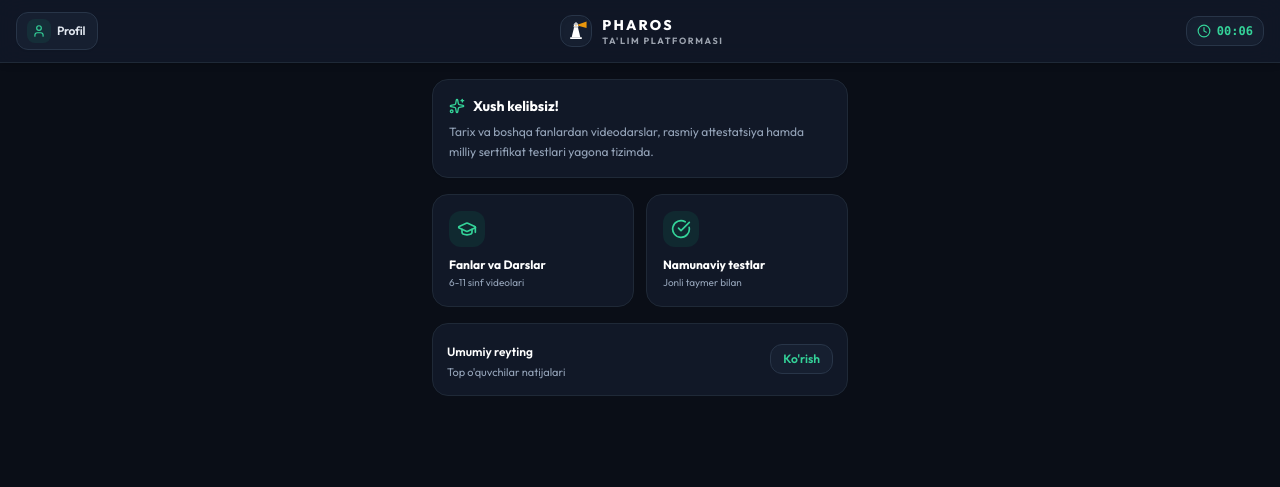
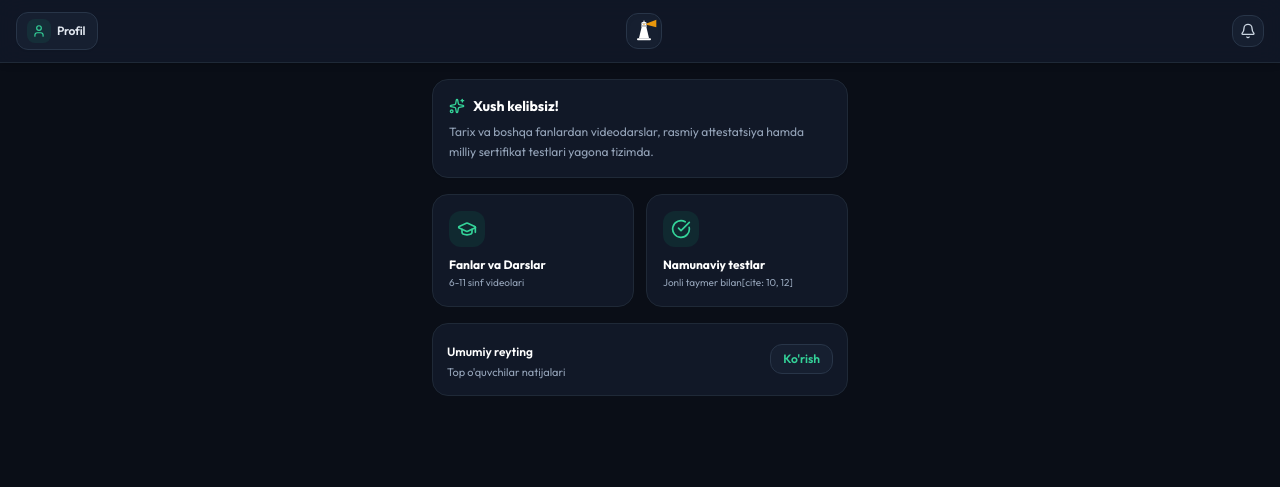
Before and after one commit to Jahongir888/TARIX_bot, a FastAPI app: page / in a window 1280 px wide. Shown: the top 487 px of the page. Run offline with FastAPI, Linux system fonts and the light colour scheme; some libraries are stand-ins or nearby versions.

Commit message:
clean header logo and add notification bell

```diff
--- a/web/templates/index.html
+++ b/web/templates/index.html
@@ -3,7 +3,7 @@
 <head>
     <meta charset="UTF-8">
     <meta name="viewport" content="width=device-width, initial-scale=1.0, user-scalable=no">
-    <title>PHAROS Ta'lim Platformasi</title>
+    <title>PHAROS</title>
     <script src="https://telegram.org/js/telegram-web-app.js"></script>
     <script src="https://cdn.tailwindcss.com"></script>
 
@@ -22,7 +22,7 @@
 </head>
 <body class="bg-[#0A0E17] text-slate-100 min-h-screen flex flex-col select-none pb-24">
 
-    <!-- 1. YUQORI SARLAVHA (Chapda Profil, Markazda PHAROS Mayoq Logotipi, O'ngda Oldinga sanovchi Seans Taymeri) -->
+    <!-- 1. YUQORI SARLAVHA (Chapda Profil, Markazda Mayoq Logotipi, O'ngda Bildirishnoma / Test Taymeri) -->
     <header class="px-4 py-3 bg-[#111827]/90 backdrop-blur-md border-b border-[#1F2937] flex items-center justify-between sticky top-0 z-20 shadow-md">
 
         <!-- CHAP BURCHAK: Profil bo'limiga o'tish tugmasi -->
@@ -33,10 +33,10 @@
             <span class="text-xs font-semibold tracking-tight pr-0.5">Profil</span>
         </button>
 
-        <!-- O'RTA: Rasmiy PHAROS Mayoq Logotipi (Vektorli, 100% tiniq) -->
-        <div onclick="switchTab('home')" class="flex items-center gap-2.5 cursor-pointer active:scale-95 transition-all">
-            <div class="w-8 h-8 rounded-xl bg-[#161F30] border border-[#283548] flex items-center justify-center shrink-0 shadow-inner">
-                <svg viewBox="0 0 100 100" class="w-6 h-6" fill="none" xmlns="http://www.w3.org/2000/svg">
+        <!-- O'RTA: Faqat Rasmiy PHAROS Mayoq Logotipining O'zi -->
+        <div onclick="switchTab('home')" class="cursor-pointer active:scale-95 transition-all flex items-center justify-center">
+            <div class="w-9 h-9 rounded-xl bg-[#161F30] border border-[#283548] flex items-center justify-center shadow-inner">
+                <svg viewBox="0 0 100 100" class="w-7 h-7" fill="none" xmlns="http://www.w3.org/2000/svg">
                     <rect x="25" y="76" width="50" height="7" rx="3.5" fill="#FFFFFF"/>
                     <path d="M32 76L42 34H58L68 76H32Z" fill="#FFFFFF"/>
                     <rect x="39" y="30" width="22" height="4" rx="2" fill="#FFFFFF"/>
@@ -47,19 +47,15 @@
                     <circle cx="50" cy="26" r="2.5" fill="#F59E0B"/>
                 </svg>
             </div>
-            <div class="text-left">
-                <h1 class="text-sm font-extrabold text-white tracking-[0.16em] leading-none">PHAROS</h1>
-                <p class="text-[9px] text-[#9CA3AF] font-bold tracking-[0.18em] uppercase mt-1 leading-none">TA'LIM PLATFORMASI</p>
-            </div>
         </div>
 
-        <!-- O'NG BURCHAK: Jonli Seans Taymeri (Oldinga sanovchi) va Test Taymeri -->
+        <!-- O'NG BURCHAK: Bildirishnoma (Notification) yoki Test Taymeri -->
         <div class="flex justify-end min-w-[75px]">
-            <!-- Oldinga qarab sanovchi seans taymeri -->
-            <div id="session-timer-box" class="flex items-center gap-1.5 bg-[#161F30] border border-[#283548] px-2.5 py-1.5 rounded-xl shadow-inner">
-                <i data-lucide="clock" class="w-3.5 h-3.5 stroke-emerald-400"></i>
-                <span id="session-timer" class="font-mono text-xs font-semibold text-emerald-400">00:00</span>
-            </div>
+            <!-- Asosiy holatda bildirishnoma tugmasi -->
+            <button id="notification-btn" onclick="alert('Hozircha yangi bildirishnomalar yo\'q')" class="flex items-center justify-center w-8 h-8 rounded-xl bg-[#161F30] border border-[#283548] hover:border-emerald-500/40 text-slate-300 active:scale-95 transition-all">
+                <i data-lucide="bell" class="w-4 h-4 stroke-slate-300"></i>
+            </button>
+
             <!-- Test vaqtidagi teskari taymer (faqat testda ko'rinadi) -->
             <div id="test-timer-box" class="hidden flex items-center gap-1.5 bg-[#161F30] border border-amber-500/40 px-2.5 py-1.5 rounded-xl shadow-inner">
                 <i data-lucide="timer" class="w-3.5 h-3.5 stroke-amber-400 animate-pulse"></i>
@@ -93,7 +89,7 @@
                     <i data-lucide="circle-check-big" class="w-5 h-5"></i>
                 </div>
                 <h4 class="text-xs font-bold text-white">Namunaviy testlar</h4>
-                <p class="text-[10px] text-slate-400 mt-0.5">Jonli taymer bilan</p>
+                <p class="text-[10px] text-slate-400 mt-0.5">Jonli taymer bilan[cite: 10, 12]</p>
             </div>
         </div>
 
@@ -296,19 +292,7 @@
         let currentTab = 'home';
         let currentClass = '7';
 
-        // 1. Mini App seansida bo'lingan vaqtni hisoblovchi taymer
-        let sessionSeconds = 0;
-        function startSessionTimer() {
-            setInterval(() => {
-                sessionSeconds++;
-                const m = Math.floor(sessionSeconds / 60).toString().padStart(2, '0');
-                const s = (sessionSeconds % 60).toString().padStart(2, '0');
-                const el = document.getElementById('session-timer');
-                if (el) el.innerText = `${m}:${s}`;
-            }, 1000);
-        }
-
-        // 2. Bo'limlarni almashtirish
+        // 1. Bo'limlarni almashtirish
         function switchTab(tab) {
             currentTab = tab;
             ['home', 'lessons', 'tests', 'books', 'rating', 'profile'].forEach(t => {
@@ -316,17 +300,17 @@
                 if (el) el.classList.add('hidden');
             });
 
-            // Taymerlar almashinuvi: Testda teskari taymer, boshqa barcha bo'limda jonli seans taymeri
+            // Agar test bo'limi bo'lsa - test taymeri chiqadi, qolgan hamma bo'limda bildirishnoma qo'ng'irog'i turadi
             if (tab === 'tests') {
-                document.getElementById('session-timer-box')?.classList.add('hidden');
+                document.getElementById('notification-btn')?.classList.add('hidden');
                 document.getElementById('test-timer-box')?.classList.remove('hidden');
                 if (!quizData.questions || quizData.questions.length === 0) loadQuiz();
             } else {
-                document.getElementById('session-timer-box')?.classList.remove('hidden');
+                document.getElementById('notification-btn')?.classList.remove('hidden');
                 document.getElementById('test-timer-box')?.classList.add('hidden');
             }
 
-            // Pastki navigatsiya tugmalari faolligini belgilash
+            // Pastki navigatsiya tugmalari ranglarini yangilash
             ['home', 'lessons', 'rating', 'tests', 'books'].forEach(t => {
                 const btn = document.getElementById(`nav-btn-${t}`);
                 if (!btn) return;
@@ -420,7 +404,7 @@
             player.play();
         }
 
-        // Test mantig'i
+        // Test qismi logikasi
         let quizData = { questions: [] };
         let currentIndex = 0;
         let userAnswers = {};
@@ -549,7 +533,6 @@
 
         window.onload = () => {
             switchTab('home');
-            startSessionTimer();
             lucide.createIcons();
         };
     </script>
```
